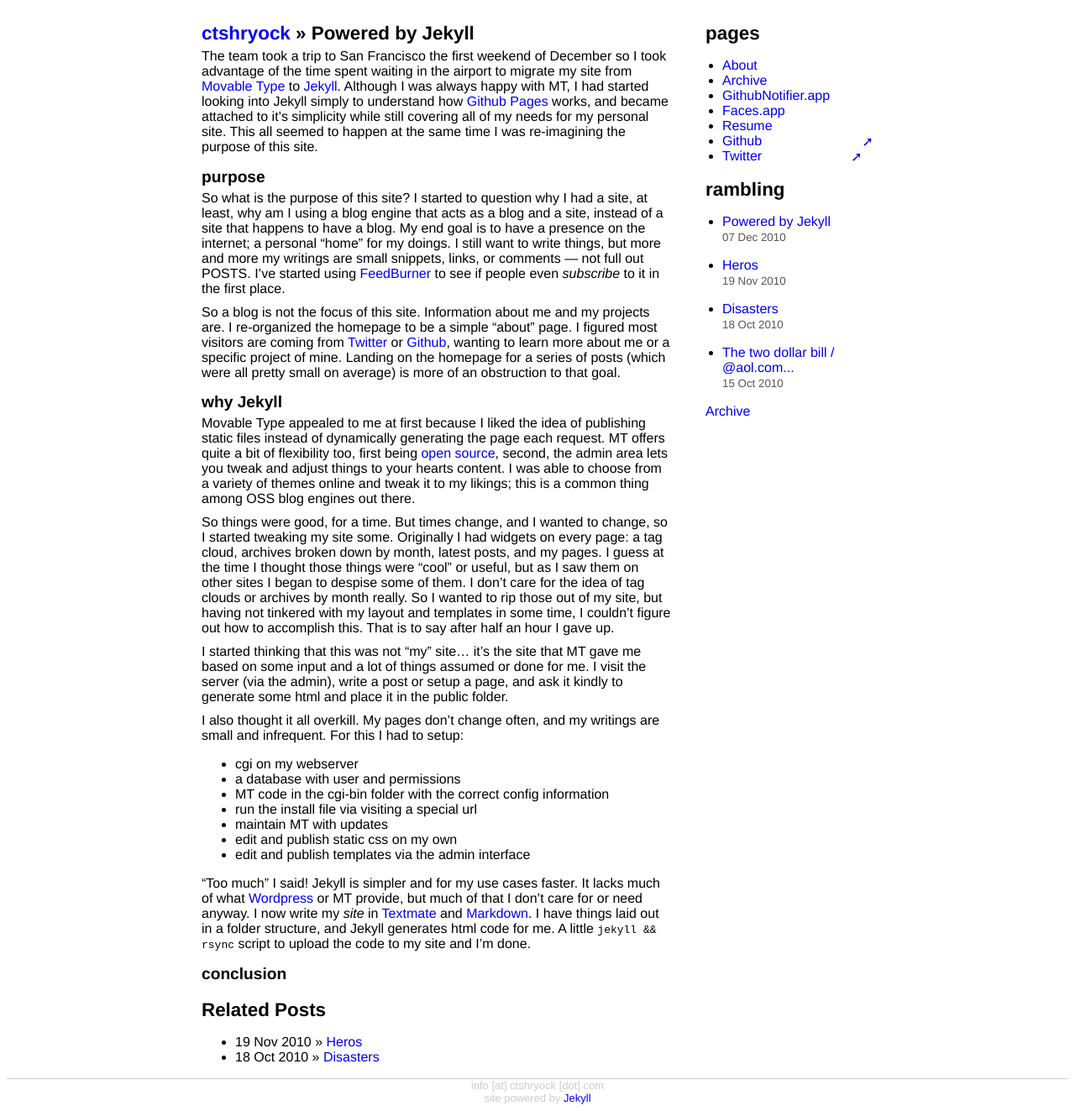
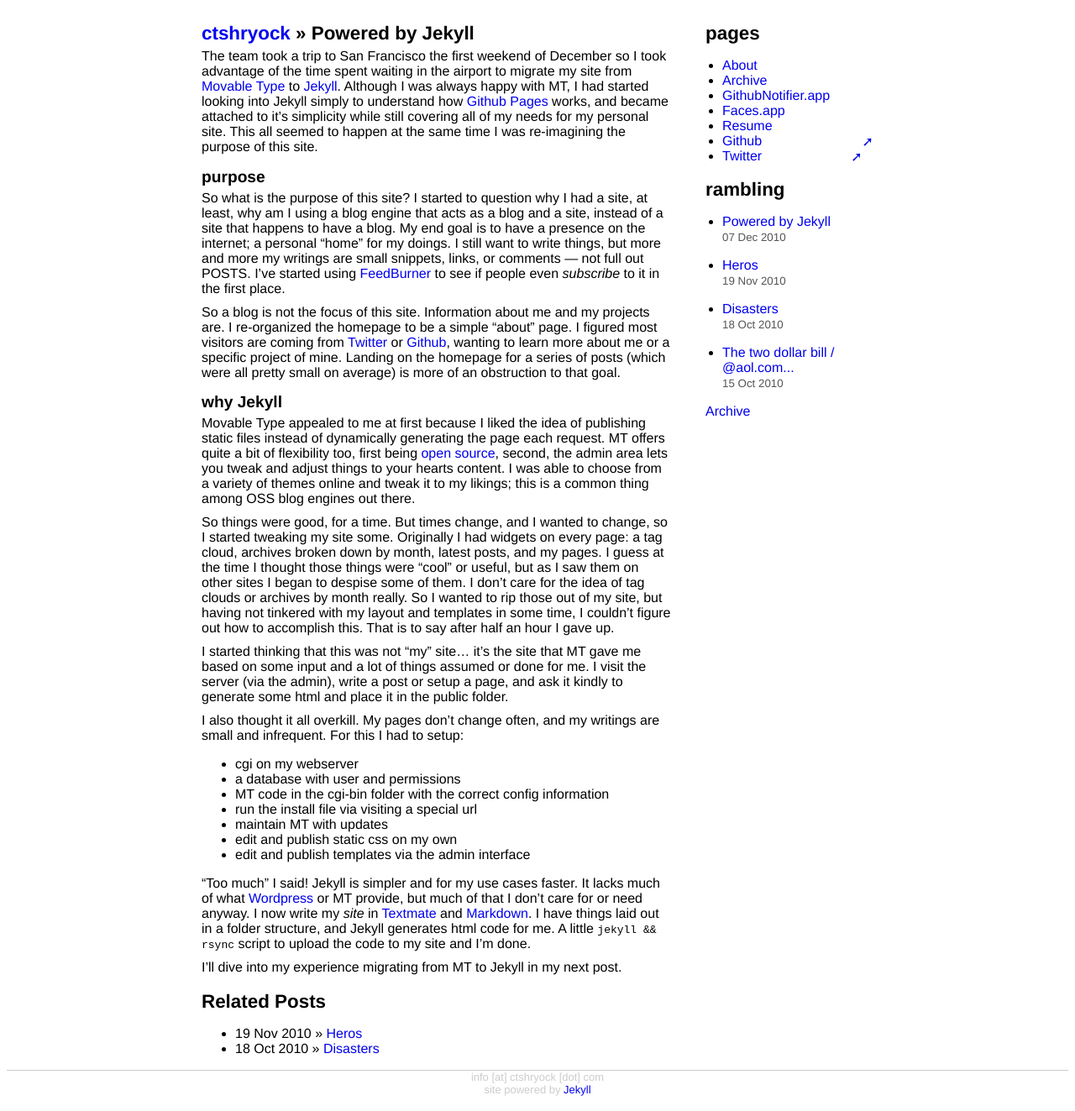
Before and after one commit to catsby/ctshryock.com, a Jekyll site: the page built from _posts/2010-12-07-powered-by-jekyll.md, in a window 1280 px wide. Shown: the whole page at 84% size. Built offline with Jekyll 4.4.1, drawn with Linux system fonts in a browser that asks for light colours.

Commit message:
Cleaned up "conclusion" part of "Powered by Jekyll" post... since I haven't concluded anything yet

```diff
--- a/_posts/2010-12-07-powered-by-jekyll.md
+++ b/_posts/2010-12-07-powered-by-jekyll.md
@@ -30,8 +30,7 @@ I also thought it all overkill.  My pages don't change often, and my writings ar
 
 "Too much" I said!  Jekyll is simpler and for my use cases faster.  It lacks much of what [Wordpress][8] or MT provide, but much of that I don't care for or need anyway.  I now write my _site_ in [Textmate][9] and [Markdown][10].  I have things laid out in a folder structure, and Jekyll generates html code for me.  A little `jekyll && rsync` script to upload the code to my site and I'm done.
 
-
-##conclusion
+I'll dive into my experience migrating from MT to Jekyll in my next post.
 
 [1]: http://www.movabletype.org/
 [2]: https://github.com/mojombo/jekyll
```
